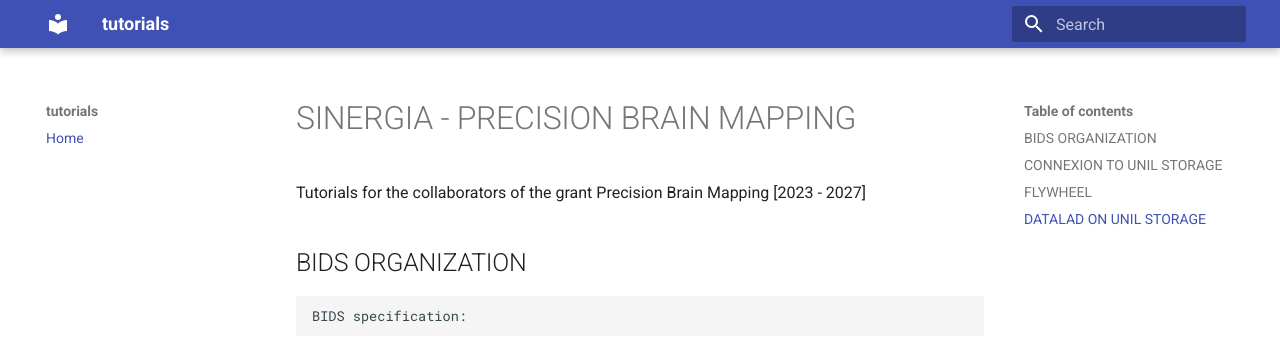
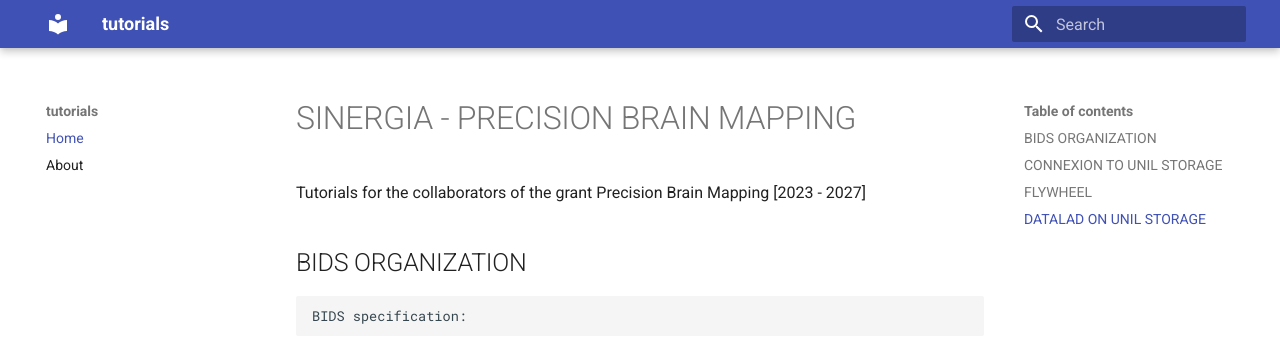
Before and after one commit to Sinergia-Consortium-Precision-Mapping/tutorials, an MkDocs documentation site: the page built from docs/index.md, in a window 1280 px wide. Shown: the top 349 px of the page. Built offline with MkDocs 1.6.1 and Material for MkDocs 9.7.7, drawn with Linux system fonts in a browser that asks for light colours.

Commit message:
Add an extra page in MkDocs doc

```diff
--- /dev/null
+++ b/docs/requirements.txt
@@ -0,0 +1,2 @@
+mkdocs[i18n]
+mkdocs-material[imaging]
--- a/mkdocs.yml
+++ b/mkdocs.yml
@@ -4,5 +4,6 @@ docs_dir: docs/
 repo_name: 'Sinergia-Consortium-Precision-Mapping/tutorials'
 nav:
   - 'Home': 'index.md'
+  - 'About': 'about.md'
 theme:
   name: 'material'
```
